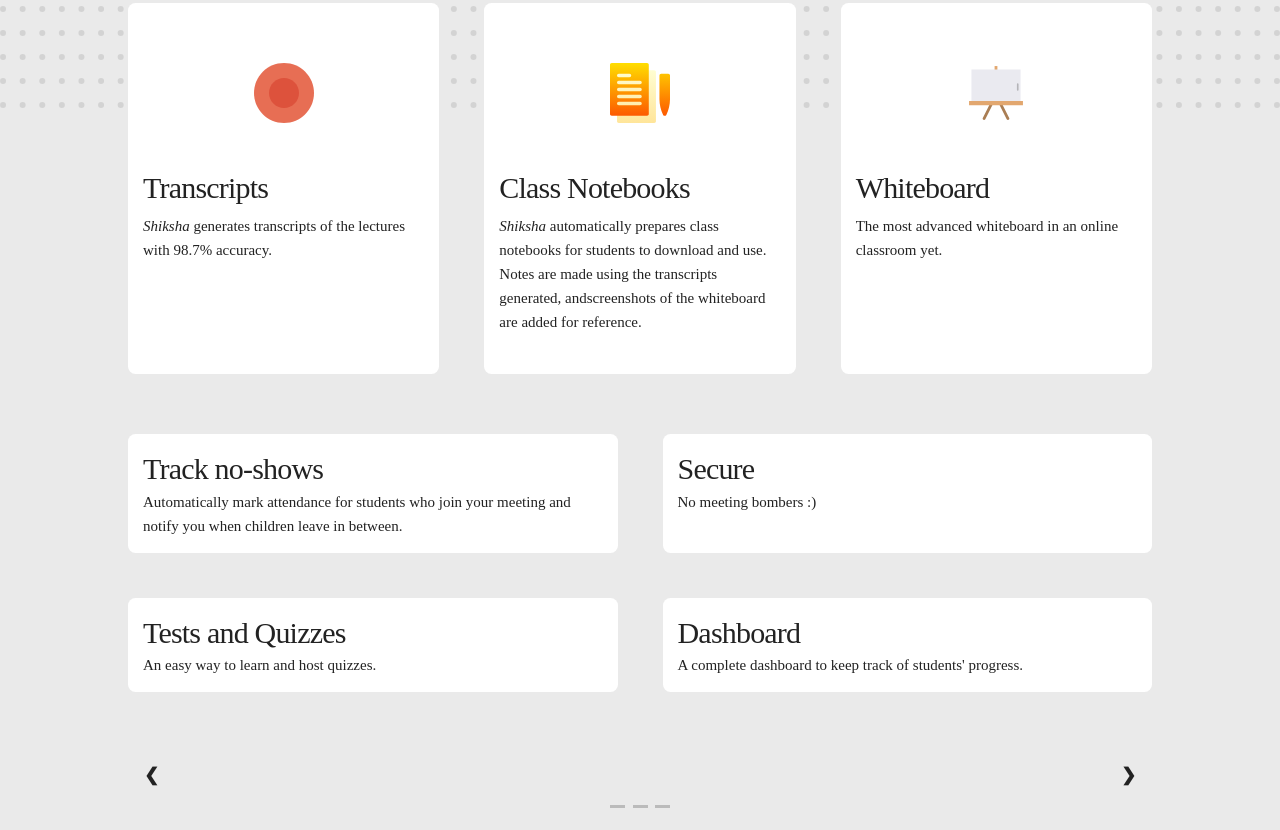
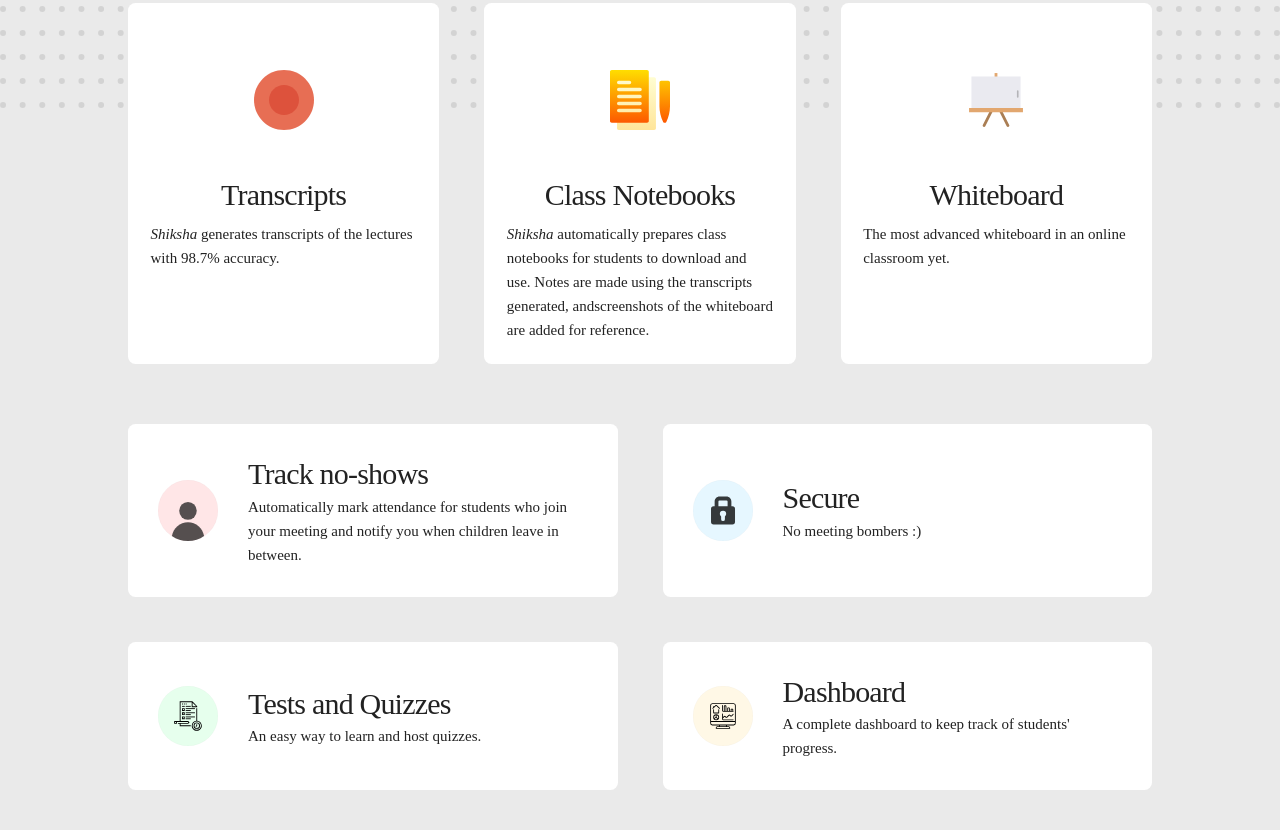
Before and after one commit to arhaanb/shiksha, a plain HTML site: page features.html in a window 1280 px wide. Shown: the part 710-1540 px from the top of the page. Drawn offline with Linux system fonts and the light colour scheme; a script that the page names is missing; a web font is replaced by a local one.

Commit message:
fix feature cards

```diff
--- a/features.html
+++ b/features.html
@@ -86,24 +86,36 @@
 		<div class="container">
 			<div class="grid2">
 				<div class="boxcard">
+					<img src="./img/attendance.svg" draggable="false" alt="">
+					<div class="textcard">
 						<h4>Track no-shows</h4>
 						<p>Automatically mark attendance for students who join your meeting and notify you when children leave in
 							between.</p>
 					</div>
+				</div>
 
 				<div class="boxcard">
+					<img src="./img/security.svg" draggable="false" alt="">
+					<div class="textcard">
 						<h4>Secure</h4>
 						<p>No meeting bombers :)</p>
 					</div>
+				</div>
 
 				<div class="boxcard">
+					<img src="./img/quiz.svg" draggable="false" alt="">
+					<div class="textcard">
 						<h4>Tests and Quizzes</h4>
 						<p>An easy way to learn and host quizzes.</p>
 					</div>
+				</div>
 
 				<div class="boxcard">
+					<img src="./img/dash.svg" draggable="false" alt="">
+					<div class="textcard">
 						<h4>Dashboard</h4>
 						<p>A complete dashboard to keep track of students' progress.</p>
+					</div>
 				</div>
 			</div>
 		</div>
--- a/style.css
+++ b/style.css
@@ -127,7 +127,7 @@ button {
 }
 
 #info2 .card {
-	padding: 1em;
+	padding: 1.5em;
 	background-color: #fff;
 	border-radius: 0.5em;
 }
@@ -135,6 +135,19 @@ button {
 .card p img {
 	width: 4em;
 	margin: 3em 0;
+}
+
+.boxcard {
+	display: flex;
+	justify-content: flex-start;
+	background-color: #fff;
+	padding: 2em;
+	align-items: center;
+}
+
+.boxcard img {
+	margin-right: 2em;
+	width: 4em;
 }
 
 .boxcard h4 {
@@ -156,6 +169,11 @@ button {
 
 .card h4 {
 	margin-bottom: 0.2em;
+	text-align: center;
+}
+
+.card p {
+	margin: 0;
 }
 
 .grid {
@@ -176,11 +194,6 @@ button {
 		grid-gap: 3em;
 		grid-template-columns: repeat(1, 1fr);
 	}
-}
-
-.boxcard {
-	background-color: #fff;
-	padding: 1em;
 }
 
 #mission {
```
Also changed, not shown: img/attendance.svg (added), img/dash.svg (added), img/quiz.svg (added), img/security.svg (added). Lines whose indentation alone changed are shown as unchanged.
